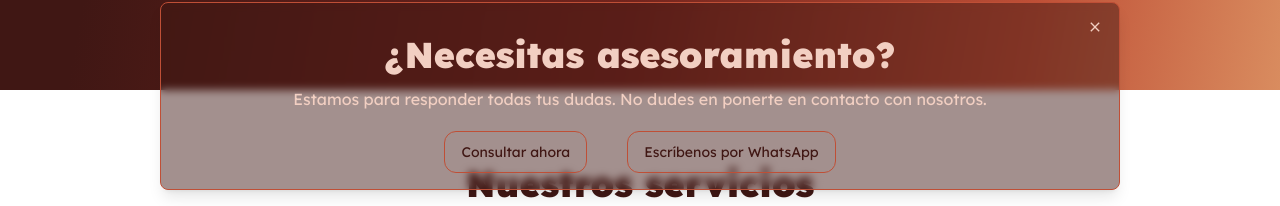
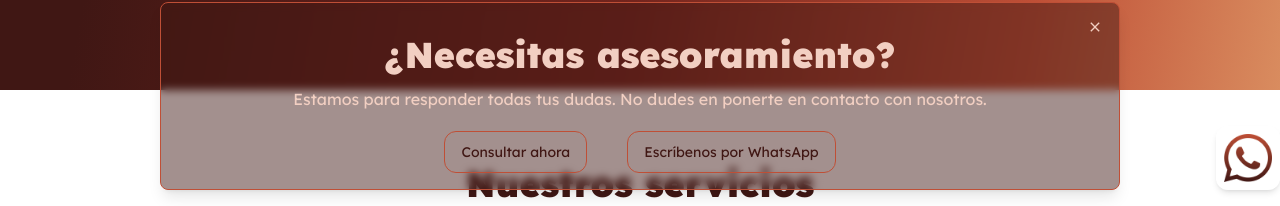
Before and after one commit to cajimenez96/sanchez-martinez, a React (Vite) app: page / in a window 1280 px wide. Shown: the part 594-800 px from the top of the page. Built offline with nearby package versions, Linux system fonts and the light colour scheme; no server answers.

Commit message:
Add whatsapp button

```diff
--- /dev/null
+++ b/src/components/Whatsapp/index.tsx
@@ -0,0 +1,22 @@
+import { images } from "../../utils/images";
+
+interface IWhatsapp {
+  tel: number
+}
+
+const Whatsapp: React.FC<IWhatsapp> = ({tel}) => {
+
+  const handleClick = () => {
+    window.open(`https://wa.me/${tel}?text=Hola, me gustaría hacer una consulta!`, '_blank')
+  };
+
+  return (
+    <div className="fixed bottom-4 left-[95%] z-50 w-full mx-auto" onClick={handleClick}>
+      <div className="w-16 p-2 rounded-xl flex justify-center items-center bg-blanco-blur shadow-md cursor-pointer">
+        <img src={images.whatsapp} alt="Whatsapp" width={50} />
+      </div>
+    </div>
+  )
+}
+
+export default Whatsapp;
--- a/src/helpers/constants.ts
+++ b/src/helpers/constants.ts
@@ -7,6 +7,7 @@ export const API_URL = import.meta.env.VITE_API_URL;
 export const TITLE = import.meta.env.VITE_SEO_TITLE;
 export const DESCRIPTION = import.meta.env.VITE_SEO_DESCRIPTON;
 export const KEYWORDS = import.meta.env.VITE_SEO_KEYWORDS;
+export const PHONE = 5493815796741;
 
 
 //NORMALIZADOS!
--- a/src/index.css
+++ b/src/index.css
@@ -13,6 +13,7 @@
   --color-mapuche : #D98C5F;
   --color-blanco: #FFFFFF;
   --color-oscuro-blur: #4017147a;
+  --color-blanco-blur: rgba(255, 255, 255, 0.28);
   --color-alert: #E3564C;
 }
 
--- a/src/pages/Home/index.tsx
+++ b/src/pages/Home/index.tsx
@@ -2,7 +2,7 @@ import { useState } from "react";
 import Button from "../../components/Button";
 import Heading from "../../components/Heading";
 import Container from "../../components/Container";
-import { hero, heroCarousel, response, sectionTitles, servicesCards } from "../../helpers/constants";
+import { hero, heroCarousel, PHONE, response, sectionTitles, servicesCards } from "../../helpers/constants";
 import { Card as CardElement, HeroCarousel } from "../../helpers/interfaces";
 import Switch from "../../components/Switch";
 import Card from "../../components/Card";
@@ -13,6 +13,7 @@ import Text from "../../components/Text";
 import { FaAngleDoubleRight } from "react-icons/fa";
 import { standarDate } from "../../helpers/helper";
 import { images } from "../../utils/images";
+import Whatsapp from "../../components/Whatsapp";
 
 interface CardBodyProps {
   title?: string;
@@ -116,7 +117,7 @@ const Home = () => {
 
           <article className="flex flex-wrap gap-20 mt-10 md:mt-14">
 
-            <div className="w-full flex flex-wrap justify-center gap-5 md:gap-0">
+            <div className="w-full flex flex-wrap justify-center gap-5 lg:gap-0">
               {servicesCards.map((service: CardElement) => (
                 <Card
                   className="py-3 border-[2px] border-oscuro rounded-xl"
@@ -173,6 +174,10 @@ const Home = () => {
         <Modal />
       </div>
 
+      <div className="w-full flex justify-end">
+        <Whatsapp tel={PHONE} />
+      </div>
+
     </>
   )
 }
--- a/src/utils/images.ts
+++ b/src/utils/images.ts
@@ -4,6 +4,7 @@ import aboutImage from '../assets/images/bg-about.png';
 import service1 from '../assets/images/service1.png';
 import service2 from '../assets/images/service2.png';
 import profileSM from '../assets/images/profile.png';
+import whatsapp from '../assets/images/whatsapp.png';
 
 export const images = {
   logo: logo,
@@ -11,5 +12,6 @@ export const images = {
   about: aboutImage,
   serviceConsumption: service1,
   servicePenal: service2,
-  profile: profileSM
+  profile: profileSM,
+  whatsapp: whatsapp
 };
--- a/tailwind.config.js
+++ b/tailwind.config.js
@@ -18,6 +18,7 @@ export default {
       'mapuche': 'var(--color-mapuche)',
       'blanco': 'var(--color-blanco)',
       'oscuro-blur': 'var(--color-oscuro-blur)',
+      'blanco-blur': 'var(--color-blanco-blur)',
       'alert': 'var(--color-alert)'
     },
     extend: {},
```
Also changed, not shown: src/assets/images/whatsapp.png (added).
